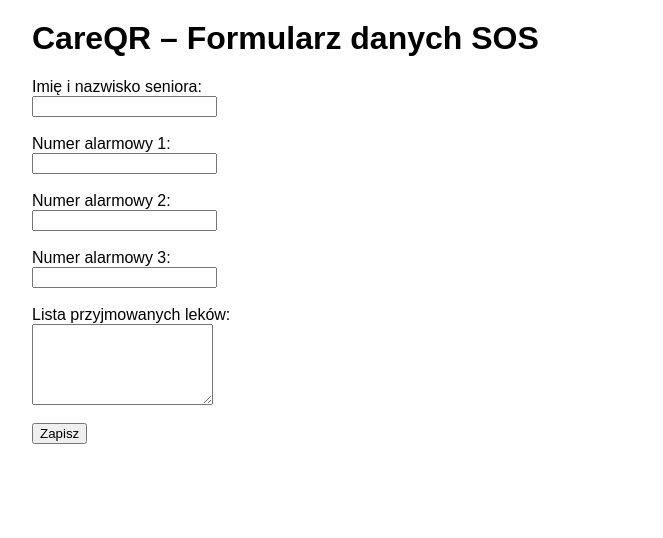
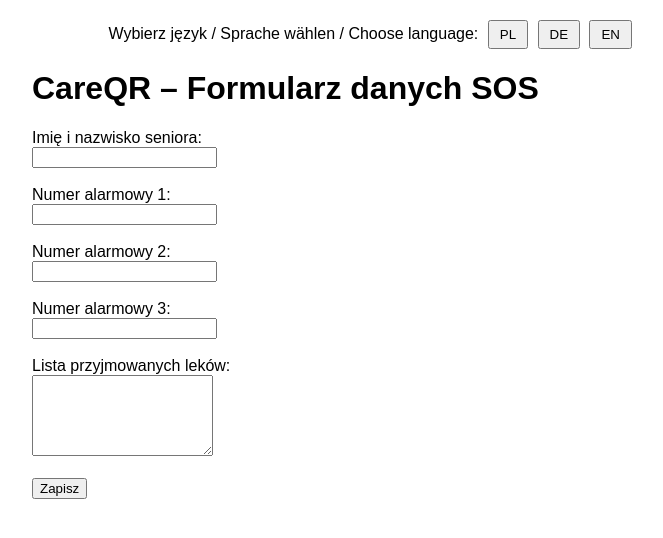
Before and after one commit to CareQR/careqr-project, a plain HTML site: page index.html in a window 1280 px wide. Shown: the whole page, without its empty margins (308-971 px from the left). Drawn offline with Linux system fonts and the light colour scheme.

Commit message:
Dodano formularz danych SOS

```diff
--- a/index.html
+++ b/index.html
@@ -1,22 +1,95 @@
-<body style="font-family: Arial, sans-serif; max-width: 600px; margin: 0 auto; padding: 20px;">
-    <h1>CareQR – Formularz danych SOS</h1>
+<!DOCTYPE html>
+<html lang="pl">
+<head>
+  <meta charset="UTF-8">
+  <title>CareQR – Formularz SOS / Notfallformular / Emergency Form</title>
+  <style>
+    body {
+      font-family: Arial, sans-serif;
+      max-width: 600px;
+      margin: 0 auto;
+      padding: 20px;
+    }
+    .lang-switch {
+      text-align: right;
+    }
+    .lang-switch button {
+      margin-left: 5px;
+      padding: 5px 10px;
+    }
+  </style>
+</head>
+<body>
+  <div class="lang-switch">
+    <span>Wybierz język / Sprache wählen / Choose language:</span>
+    <button onclick="setLanguage('pl')">PL</button>
+    <button onclick="setLanguage('de')">DE</button>
+    <button onclick="setLanguage('en')">EN</button>
+  </div>
+
+  <h1 id="title">CareQR – Formularz danych SOS</h1>
 
   <form>
-        <label for="name">Imię i nazwisko seniora:</label><br>
+    <label for="name" id="label-name">Imię i nazwisko seniora:</label><br>
     <input type="text" id="name" name="name" required><br><br>
 
-        <label for="phone1">Numer alarmowy 1:</label><br>
+    <label for="phone1" id="label-phone1">Numer alarmowy 1:</label><br>
     <input type="tel" id="phone1" name="phone1" required><br><br>
 
-        <label for="phone2">Numer alarmowy 2:</label><br>
+    <label for="phone2" id="label-phone2">Numer alarmowy 2:</label><br>
     <input type="tel" id="phone2" name="phone2"><br><br>
 
-        <label for="phone3">Numer alarmowy 3:</label><br>
+    <label for="phone3" id="label-phone3">Numer alarmowy 3:</label><br>
     <input type="tel" id="phone3" name="phone3"><br><br>
 
-        <label for="meds">Lista przyjmowanych leków:</label><br>
+    <label for="meds" id="label-meds">Lista przyjmowanych leków:</label><br>
     <textarea id="meds" name="meds" rows="5"></textarea><br><br>
 
-        <button type="submit">Zapisz</button>
+    <button type="submit" id="submit-btn">Zapisz</button>
   </form>
+
+  <script>
+    const translations = {
+      pl: {
+        title: "CareQR – Formularz danych SOS",
+        labelName: "Imię i nazwisko seniora:",
+        labelPhone1: "Numer alarmowy 1:",
+        labelPhone2: "Numer alarmowy 2:",
+        labelPhone3: "Numer alarmowy 3:",
+        labelMeds: "Lista przyjmowanych leków:",
+        submit: "Zapisz"
+      },
+      de: {
+        title: "CareQR – Notfall-Datenformular",
+        labelName: "Name der betreuten Person:",
+        labelPhone1: "Notfallkontakt 1:",
+        labelPhone2: "Notfallkontakt 2:",
+        labelPhone3: "Notfallkontakt 3:",
+        labelMeds: "Liste der eingenommenen Medikamente:",
+        submit: "Speichern"
+      },
+      en: {
+        title: "CareQR – Emergency Information Form",
+        labelName: "Name of the person:",
+        labelPhone1: "Emergency Contact 1:",
+        labelPhone2: "Emergency Contact 2:",
+        labelPhone3: "Emergency Contact 3:",
+        labelMeds: "List of medications:",
+        submit: "Save"
+      }
+    };
+
+    function setLanguage(lang) {
+      document.getElementById("title").textContent = translations[lang].title;
+      document.getElementById("label-name").textContent = translations[lang].labelName;
+      document.getElementById("label-phone1").textContent = translations[lang].labelPhone1;
+      document.getElementById("label-phone2").textContent = translations[lang].labelPhone2;
+      document.getElementById("label-phone3").textContent = translations[lang].labelPhone3;
+      document.getElementById("label-meds").textContent = translations[lang].labelMeds;
+      document.getElementById("submit-btn").textContent = translations[lang].submit;
+    }
+
+    setLanguage('pl'); // domyślnie polski
+  </script>
 </body>
+</html>
```
Lines whose indentation alone changed are shown as unchanged.
